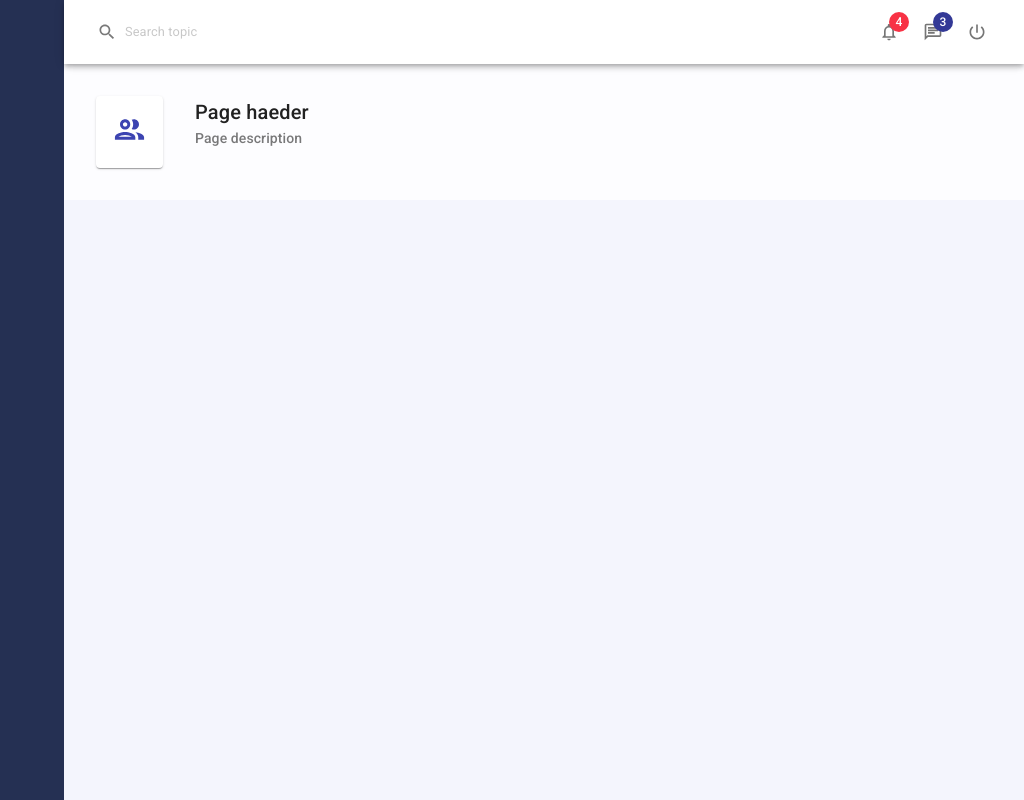
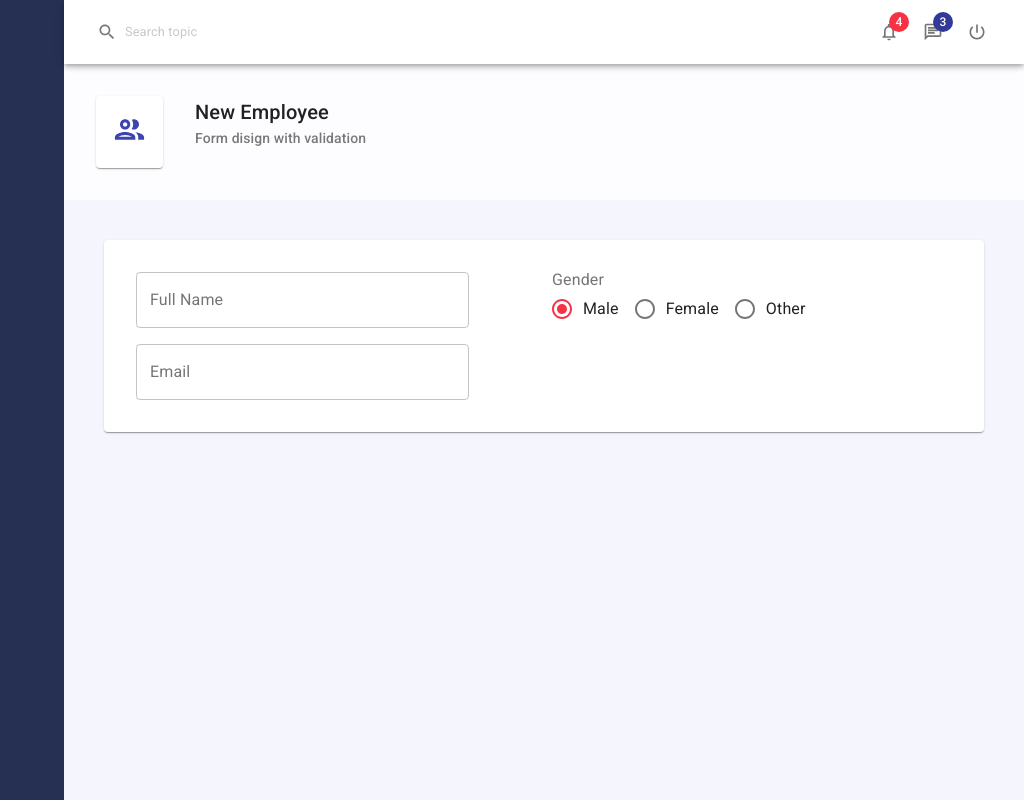
Before and after one commit to oscar02r/app-materialui, a React (Create React App) app: page / in a window 1280 px wide. Shown: the whole page, without its empty margins (256-1280 px from the left). Built offline with nearby package versions, Linux system fonts and the light colour scheme.

Commit message:
Adding reusing input and radiogroup

```diff
--- a/src/APP/App.js
+++ b/src/APP/App.js
@@ -5,11 +5,10 @@ import {
   createMuiTheme,
   ThemeProvider,
 } from "@material-ui/core";
-import { PeopleOutlineOutlined } from "@material-ui/icons";
 import SiteMenu from "../components/SiteMenu";
 import Header from "../components/Header";
 import "./App.css";
-import PageHeader from "../components/PageHeader";
+import Employess from "../pages/Employees/Employees";
 
 const theme = createMuiTheme({
   palette: {
@@ -54,11 +53,7 @@ function App() {
       <SiteMenu />
       <div className={classes.appMain}>
         <Header />
-        <PageHeader
-          title="Page haeder"
-          subtitle="Page description"
-          icon={<PeopleOutlineOutlined fontSize="large"/>}
-        />
+        <Employess/>
       </div>
       <CssBaseline />
     </ThemeProvider>
--- /dev/null
+++ b/src/components/controls/Controls.js
@@ -0,0 +1,7 @@
+import { Input } from './Input'
+import RadioGroup from './RadioGroup'
+
+export const Controls ={
+       Input,
+       RadioGroup
+}
--- /dev/null
+++ b/src/components/controls/Input.js
@@ -0,0 +1,18 @@
+import React from 'react';
+import { TextField } from '@material-ui/core';
+
+export  function Input(props) {
+
+  const {name, label, value, onChange} = props;
+  return (
+    <TextField
+    label={label}
+    name={name}
+    value={value}
+    variant="outlined"
+    onChange={onChange}
+  />
+
+
+  );
+}
--- /dev/null
+++ b/src/components/controls/RadioGroup.js
@@ -0,0 +1,27 @@
+import { FormControl, FormLabel, FormControlLabel, RadioGroup as MuiRadioGroup, Radio } from "@material-ui/core";
+
+export default function RadioGroup(props) {
+  const {
+    name,
+    label,
+    value,
+    onChange,
+    items,
+  } = props;
+
+  return (
+    <FormControl>
+      <FormLabel>{label}</FormLabel>
+
+      <MuiRadioGroup row name={name} value={value} onChange={onChange}>
+
+        {
+            items.map((item, index)=>(
+                <FormControlLabel value={item.id} control={<Radio />} label={item.title} />
+            )
+            )
+        }
+      </MuiRadioGroup>
+    </FormControl>
+  );
+}
--- /dev/null
+++ b/src/components/useForm.js
@@ -0,0 +1,34 @@
+import { useState} from "react";
+import { makeStyles } from "@material-ui/core";
+export  function useForm(initialFValues) {
+  const [values, setValues] = useState(initialFValues);
+
+  const handleInputChange = (e) => {
+    const { name, value } = e.target;
+    setValues({ ...values, [name]: value });
+  };
+
+  return {
+    values,
+    setValues,
+    handleInputChange
+  };
+}
+
+const useStyles = makeStyles( theme =>({
+    root:{
+        '& .MuiFormControl-root':{
+            width:'80%',
+           margin: theme.spacing(1)
+        }
+    }
+}))
+
+export  function Form(props) {
+    const classes = useStyles()
+  return (
+      <form className={classes.root}>
+          {props.children}
+      </form>
+  );
+}
--- /dev/null
+++ b/src/pages/Employees/Employees.js
@@ -0,0 +1,27 @@
+import React from "react";
+import { PeopleOutlineOutlined } from "@material-ui/icons";
+import { makeStyles, Paper } from "@material-ui/core";
+import PageHeader from "../../components/PageHeader";
+import EmployeesForm from "./EmployeesForm";
+
+const useStyles = makeStyles( theme =>({
+    pageContent:{
+        margin:theme.spacing(5),
+        padding:theme.spacing(3)
+    }
+}))
+export default function Employess() {
+  const classes = useStyles()
+  return (
+    <>
+      <PageHeader
+        title="New Employee"
+        subtitle="Form disign with validation"
+        icon={<PeopleOutlineOutlined fontSize="large" />}
+      />
+      <Paper className={classes.pageContent} >
+        <EmployeesForm />
+      </Paper>
+    </>
+  );
+}
--- a/src/pages/Employees/EmployeesForm.js
+++ b/src/pages/Employees/EmployeesForm.js
@@ -1,9 +1,80 @@
-import React from 'react';
+import { useEffect } from "react";
+import {
+  FormControl,
+  FormControlLabel,
+  FormLabel,
+  Grid,
+  Radio,
+} from "@material-ui/core";
+import { useForm, Form } from "../../components/useForm";
+import { Controls } from "../../components/controls/Controls";
 
-export default function Employees() {
+const genderItems = [
+  { id: "male", title: "Male" },
+  { id: "female", title: "Female" },
+  { id: "other", title: "Other" },
+];
+
+const initialFValues = {
+  id: 0,
+  fullName: "",
+  email: "",
+  mobile: "",
+  city: "",
+  gender: "male",
+  departmentId: "",
+  hireDate: new Date(),
+  isPermanent: false,
+};
+
+export default function EmployeesForm() {
+  const { values, handleInputChange } = useForm(initialFValues);
+
+  const {
+    id,
+    fullName,
+    email,
+    mobile,
+    city,
+    gender,
+    departmentId,
+    hireDate,
+    isPermanent,
+  } = values;
+
+  useEffect(() => {}, []);
+
   return (
-    <>
+    <Form>
+      <Grid container>
+        <Grid item xs={6}>
+          <Controls.Input
+            label="Full Name"
+            value={fullName}
+            onChange={handleInputChange}
+            name="fullName"
+          />
+          <Controls.Input
+            label="Email"
+            name="email"
+            value={email}
+            onChange={handleInputChange}
+          />
+        </Grid>
 
-    </>
+        <Grid xs={6} item>
+          <Controls.RadioGroup
+            row
+            label="Gender"
+            name="gender"
+            value={gender}
+            items={genderItems}
+            onChange={handleInputChange}
+          ></Controls.RadioGroup>
+        </Grid>
+
+        <Grid item></Grid>
+      </Grid>
+    </Form>
   );
 }
```
Also changed, not shown: 1 other file (tests, documents, lock files or other folders).
